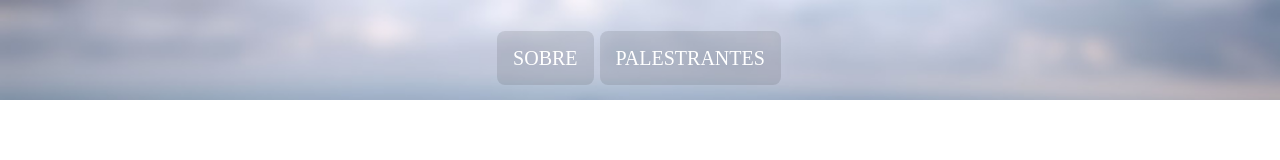
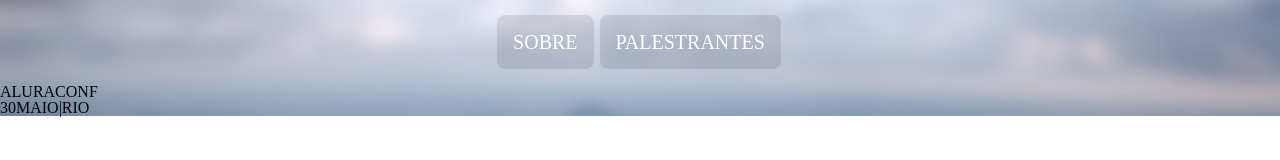
Before and after one commit to biancaespindola/alura-conf, a plain HTML site: page index.html in a window 1280 px wide. Drawn offline with Linux system fonts and the light colour scheme.

Commit message:
continueção header

```diff
--- a/index.html
+++ b/index.html
@@ -10,14 +10,7 @@
   <body>
     <header class="header">
       <nav class="main-nav">
-
-        <div class="container">
-          <a class="navbar-img" href="">
-            <img src="" alt="" />
-          </a>
-        </div>
-
-
+        <!-- navbar menu principal -->
         <div class="navbar-button">
           <ul class="navbar-nav">
             <li class="nav-item">
@@ -29,7 +22,16 @@
           </ul>
         </div>
       </nav>
+      <div>
+        <section>
+          <h1>ALURACONF</h1>
+          <h2>30MAIO|RIO</h2>
+        </section>
+      </div>
     </header>
+    <main>
+
+    </main>
 
   </body>
 </html>
```
